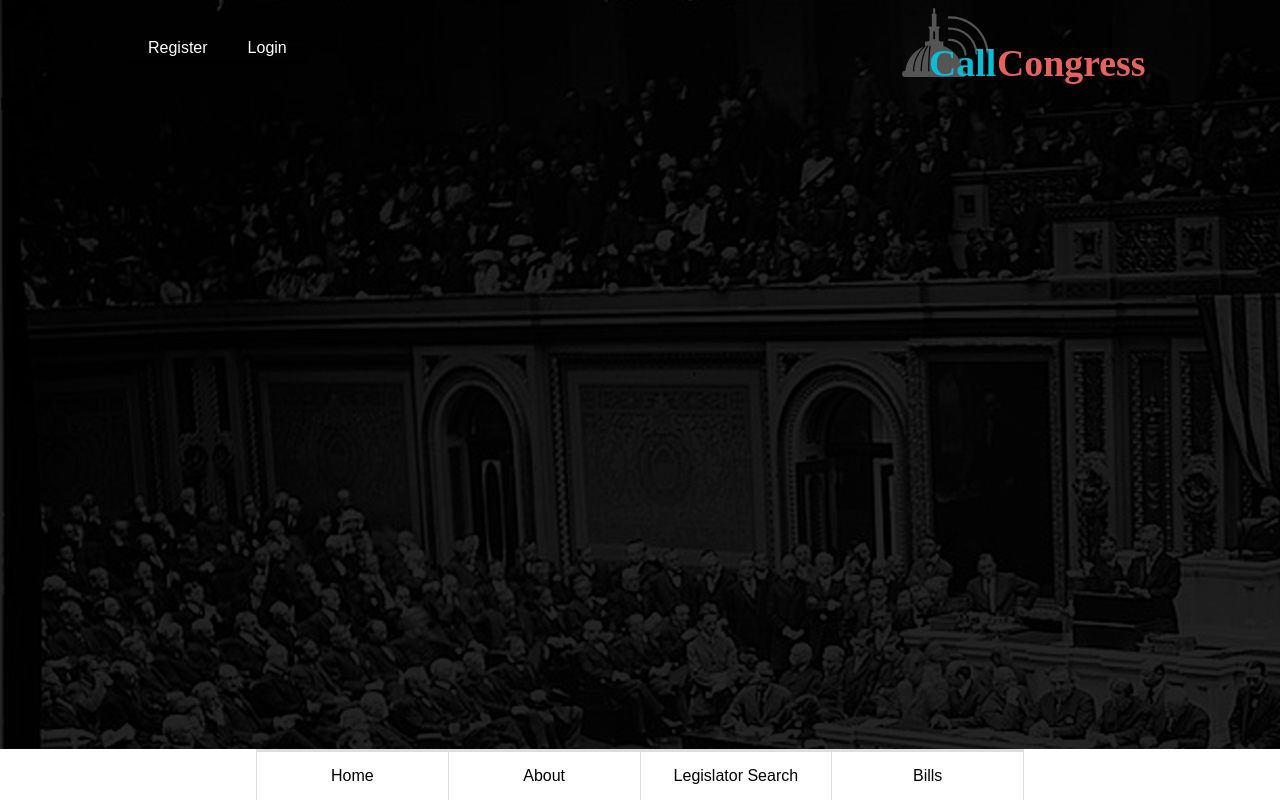
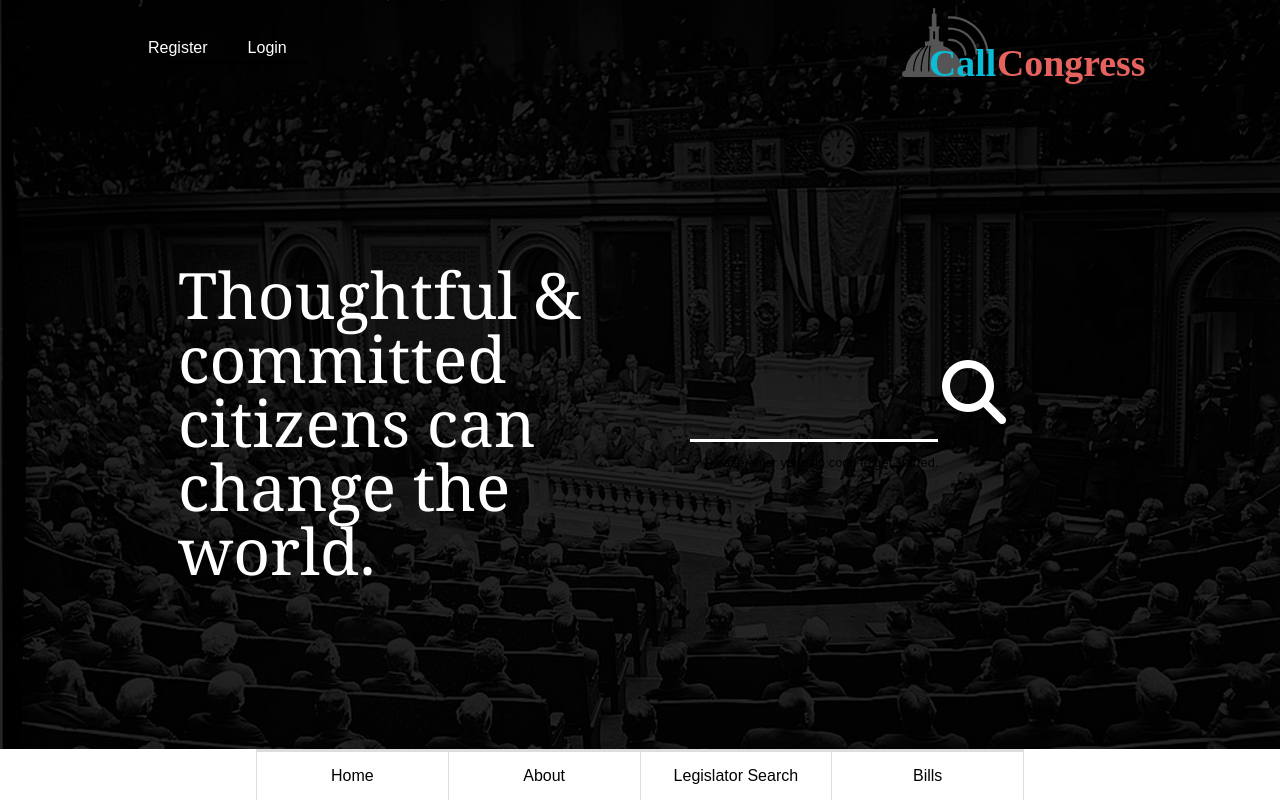
Before and after one commit to jlr7245/call_congress, a React (Create React App) app in the folder client/: page / in a window 1280 px wide. Built offline with nearby package versions, Linux system fonts and the light colour scheme.

Commit message:
styling home & search

```diff
--- a/client/src/App.css
+++ b/client/src/App.css
@@ -1,3 +1,33 @@
+.bl, .D:before {
+  color: #0BBCD6; }
+
+.blbg, .info.D {
+  background-color: #0BBCD6; }
+
+.rd, .R:before {
+  color: #E6625E; }
+
+.rdbg, .info.R {
+  background-color: #E6625E; }
+
+.wht {
+  color: white; }
+
+.whtbg {
+  background-color: white; }
+
+.ltg {
+  color: #ddd; }
+
+.ltgbg {
+  background-color: #ddd; }
+
+.D {
+  border-color: #0BBCD6 !important; }
+
+.R {
+  border-color: #E6625E !important; }
+
 /* the main parent */
 .wrapper {
   display: flex;
@@ -8,7 +38,12 @@
   flex: 1; }
 
 #root {
-  background-image: url("../public/media/dkbg.jpg"); }
+  background-image: url("../public/media/dkbg.jpg");
+  background-size: cover; }
+
+.container {
+  display: flex;
+  justify-content: center; }
 
 nav {
   display: flex;
@@ -38,6 +73,11 @@ footer {
   background-color: white;
   box-sizing: border-box; }
 
+@media screen and (max-width: 1000px) {
+  footer {
+    font-size: 12px;
+    padding: 0; } }
+
 footer .footer-nav {
   display: flex;
   flex-direction: row;
@@ -65,11 +105,217 @@ footer .footer-nav li a:hover {
   background-color: #ddd;
   border-top: 3px solid #0BBCD6; }
 
-.R {
-  border: 1px solid red; }
+.init {
+  display: flex;
+  flex: 1;
+  align-items: center;
+  max-width: 80vw; }
 
-.D {
-  border: 1px solid blue; }
+@media screen and (max-width: 1000px) {
+  .init {
+    flex-direction: column;
+    justify-content: center; } }
 
-.I {
-  border: 1px solid grey; }
+.init .left {
+  display: flex;
+  flex: 1;
+  max-width: 50vw;
+  padding: 50px;
+  box-sizing: border-box; }
+
+.init .left h1 {
+  color: white;
+  font-size: 4em;
+  font-family: "warnock-pro-display", Georgia, "Times New Roman", Times, serif; }
+
+@media screen and (max-width: 1000px) {
+  .init .left {
+    align-items: flex-end; } }
+
+.init .right {
+  display: flex;
+  flex: 1;
+  padding: 50px;
+  box-sizing: border-box; }
+
+@media screen and (max-width: 1000px) {
+  .init .right {
+    align-items: flex-start; } }
+
+@media screen and (max-width: 1000px) {
+  .init .left, .init .right {
+    max-width: 80vw; } }
+
+.right .initialinput input {
+  color: white;
+  font-size: 2em;
+  display: inline-block;
+  padding: 15px;
+  border-bottom: 3px solid white;
+  width: 17vw;
+  text-align: center; }
+
+@media screen and (max-width: 1000px) {
+  .right .initialinput input {
+    width: 60%; } }
+
+.initialinput button i:before {
+  cursor: pointer;
+  color: white;
+  transition: 0.2s all; }
+
+.initialinput button:hover i:before {
+  color: #0BBCD6;
+  transition: 0.2s all; }
+
+.right .initialinput .ziplabel {
+  font-size: 0.8em;
+  margin: 15px; }
+
+.shortlegs {
+  display: flex;
+  flex-direction: row;
+  flex-wrap: wrap;
+  max-width: 1100px;
+  margin-bottom: 100px;
+  max-height: 700px;
+  overflow-y: scroll; }
+
+.shortlegs ul {
+  display: flex;
+  flex-wrap: wrap;
+  flex-direction: row;
+  justify-content: center; }
+
+.shortlegs li {
+  width: 260px;
+  display: flex;
+  flex-direction: column;
+  box-sizing: border-box;
+  padding: 15px;
+  border: 1px solid #eee;
+  margin: 5px; }
+
+.shortlegs .shorthead h3 {
+  font-size: 1.2em;
+  margin-bottom: 5px; }
+
+.shortlegs .shorthead h3 i {
+  margin-right: 10px; }
+
+.shortlegs .shorthead .info {
+  /* decided by party*/
+  color: white;
+  padding: 2px 5px;
+  text-transform: uppercase;
+  font-size: 0.8em; }
+
+.shrtphn {
+  display: flex;
+  align-items: center; }
+
+.contact {
+  margin-top: 10px; }
+
+.shrtphn span {
+  font-size: 1.5em;
+  padding-left: 10px; }
+
+.searchbar input {
+  border-bottom: 3px solid white;
+  padding: 10px;
+  margin: 10px;
+  width: 30vw;
+  font-size: 1.8em;
+  text-align: center; }
+
+.searchbar {
+  text-align: center;
+  margin: 50px 0 20px; }
+
+.search {
+  color: white; }
+
+.leglist {
+  overflow-y: hidden;
+  overflow-x: scroll;
+  display: flex;
+  max-width: 800px;
+  padding: 10px 20px;
+  box-sizing: border-box;
+  background-color: #f2f2f2;
+  margin-bottom: 50px;
+  border: 3px solid #eee; }
+
+@media screen and (max-width: 1000px) {
+  .leglist {
+    width: 80vw; } }
+
+.leglist ul {
+  height: 500px;
+  display: flex;
+  flex-direction: row;
+  align-items: stretch; }
+
+.leglist ul li {
+  display: flex;
+  width: 380px;
+  padding: 15px;
+  box-sizing: border-box;
+  float: left;
+  flex-direction: column;
+  justify-content: flex-start;
+  border: 1px solid #eee;
+  margin: 20px 10px;
+  transition: all 0.25s ease;
+  background-color: white; }
+
+.leglist ul li .leghead {
+  display: flex; }
+
+.leglist img {
+  width: 150px;
+  height: 183px; }
+
+.leglist .headinfo {
+  padding: 1em;
+  display: flex;
+  flex-direction: column; }
+
+.leglist .headinfo h3 {
+  font-size: 22px;
+  font-style: oblique;
+  margin: 5px 0; }
+
+.leglist .represents {
+  color: white;
+  background-color: black;
+  padding: 0 0.8em; }
+
+.currentterm {
+  margin: 5px 0;
+  font-size: 0.8em; }
+
+.legbody {
+  padding: 1.2em;
+  display: flex;
+  flex-direction: column; }
+
+.legadd, .legphn, .legsoc {
+  display: flex;
+  flex-direction: row;
+  align-items: center; }
+
+.legphn h3 {
+  padding-left: 0.8em;
+  font-size: 1.5em; }
+
+.legadd p {
+  padding-left: 0.8em; }
+
+.legsoc {
+  display: flex;
+  justify-content: space-between; }
+
+.legbody > * {
+  padding: 0.8em 0; }
--- a/client/src/App.scss
+++ b/client/src/App.scss
@@ -3,6 +3,19 @@
 $red: #E6625E;
 $blue: #0BBCD6;
 $ltg: #eee;
+$wnp: 'warnock-pro-display', Georgia, 'Times New Roman', Times, serif;
+
+.bl, .D:before {color: #0BBCD6;}
+  .blbg, .info.D {background-color: #0BBCD6}
+.rd, .R:before {color: #E6625E;}
+  .rdbg, .info.R {background-color: #E6625E;}
+.wht {color: white;}
+  .whtbg {background-color: white;}
+.ltg {color: #ddd;}
+  .ltgbg {background-color: #ddd;}
+
+.D {border-color: #0BBCD6 !important;}
+.R {border-color: #E6625E !important;}
 
 
 //==== mixins
@@ -51,7 +64,13 @@ $ltg: #eee;
 }
 
 #root {
-    background-image: url('../public/media/dkbg.jpg');
+  background-image: url('../public/media/dkbg.jpg');
+  background-size:cover;
+}
+
+.container {
+  display: flex;
+  justify-content:center;
 }
 
 nav {
@@ -88,6 +107,10 @@ footer {
   padding: 0 20vw;
   @include backgroundset(white);
   box-sizing: border-box;
+  @media screen and (max-width: 1000px) {
+    font-size: 12px;
+    padding: 0;
+  }
   .footer-nav {
     display: flex;
     flex-direction: row;
@@ -119,14 +142,247 @@ footer {
 }
 
 
-.R {
-  border: 1px solid red;
+//=========== HOME
+
+.init {
+  display: flex;
+  flex: 1;
+  align-items: center;
+  max-width: 80vw;
+  @media screen and (max-width: 1000px) {
+    flex-direction: column;
+    justify-content:center;
+  }
+  .left {
+    display: flex;
+    flex:1;
+    max-width: 50vw;
+    padding: 50px;
+    box-sizing: border-box;
+    h1 {
+      @include colorset(white);
+      font-size: 4em;
+      font-family: $wnp;
+    }
+    @media screen and (max-width: 1000px) {
+      align-items: flex-end;
+    }
+  }
+  .right {
+    display: flex;
+    flex:1;
+    padding: 50px;
+    box-sizing: border-box;
+    @media screen and (max-width: 1000px) {
+      align-items: flex-start;
+    }
+  }
+
+  @media screen and (max-width: 1000px) {
+    .left, .right {
+      max-width: 80vw;
+    }
+  }
+
 }
 
-.D {
-  border: 1px solid blue;
+
+.right .initialinput input {
+  color: white;
+  font-size: 2em;
+  display: inline-block;
+  padding: 15px;
+  border-bottom: 3px solid white;
+  width: 17vw;
+  text-align: center;
+}
+@media screen and (max-width: 1000px) {
+  .right .initialinput input {
+    width: 60%;
+  }
 }
 
-.I {
-  border: 1px solid grey;
+.initialinput button i:before {
+cursor: pointer;
+color: white;
+transition: 0.2s all;
 }
+
+.initialinput button:hover i:before {
+color: #0BBCD6;
+transition: 0.2s all;
+}
+
+.right .initialinput .ziplabel {
+font-size: 0.8em;
+margin: 15px;
+}
+
+
+
+//============== SEARCH
+
+.shortlegs {
+  display: flex;
+  flex-direction: row;
+  flex-wrap:wrap;
+  max-width:1100px;
+  margin-bottom: 100px;
+  max-height: 700px;
+  overflow-y:scroll;
+}
+.shortlegs ul {
+  display: flex;
+  flex-wrap:wrap;
+  flex-direction:row;
+  justify-content: center;
+}
+.shortlegs li {
+  width: 260px;
+  display: flex;
+  flex-direction:column;
+  box-sizing:border-box;
+  padding: 15px;
+  border: 1px solid #eee;
+  margin: 5px;
+}
+.shortlegs .shorthead h3 {
+  font-size: 1.2em;
+  margin-bottom: 5px;
+}
+
+.shortlegs .shorthead h3 i {
+  margin-right: 10px;
+}
+
+.shortlegs .shorthead .info { /* decided by party*/
+  color: white;
+  padding: 2px 5px;
+  text-transform:uppercase;
+  font-size:0.8em;
+}
+
+.shrtphn {
+  display:flex;
+  align-items:center;
+}
+.contact {
+  margin-top: 10px;;
+}
+.shrtphn span {
+  font-size: 1.5em;
+  padding-left: 10px;
+}
+
+.searchbar input {
+  border-bottom: 3px solid white;
+  padding: 10px;
+  margin: 10px;
+  width: 30vw;
+  font-size: 1.8em;
+  text-align:center;
+}
+.searchbar {
+  text-align:center;
+  margin: 50px 0 20px;
+}
+
+.search {
+  color: white;
+}
+
+//======= DASH LEGISLATORS
+
+.leglist {
+  overflow-y: hidden;
+  overflow-x: scroll;
+  display: flex;
+  max-width:800px;
+  padding: 10px 20px;
+  box-sizing: border-box;
+  background-color:#f2f2f2;
+  margin-bottom: 50px;
+  border: 3px solid #eee;
+}
+@media screen and (max-width: 1000px) {
+  .leglist {
+    width: 80vw;
+  }
+}
+
+.leglist ul {
+  height: 500px;
+  display: flex;
+  flex-direction: row;
+  align-items: stretch;
+
+}
+
+.leglist ul li {
+  display: flex;
+  width: 380px;
+  padding: 15px;
+  box-sizing: border-box;
+  float: left;
+  flex-direction: column;
+  justify-content: flex-start;
+  border: 1px solid #eee;
+  margin: 20px 10px;
+  transition: all 0.25s ease;
+  background-color: white;
+}
+
+.leglist ul li .leghead {
+  display: flex;
+}
+
+.leglist img {
+  width: 150px;
+  height: 183px;
+}
+.leglist .headinfo {
+  padding: 1em;
+  display: flex;
+  flex-direction: column;
+}
+
+.leglist .headinfo h3 {
+  font-size: 22px;
+  font-style: oblique;
+  margin: 5px 0
+}
+
+.leglist .represents {
+  color: white;
+  background-color: black;
+  padding: 0 0.8em;
+}
+
+.currentterm {
+  margin: 5px 0;
+  font-size: 0.8em;
+}
+
+.legbody {
+  padding: 1.2em;
+  display:flex;
+  flex-direction:column;
+}
+.legadd, .legphn, .legsoc {
+  display:flex;
+  flex-direction:row;
+  align-items:center;
+}
+.legphn h3 {
+  padding-left: 0.8em; font-size: 1.5em;
+}
+.legadd p {
+  padding-left:0.8em;
+}
+.legsoc {
+  display:flex;
+  justify-content:space-between;
+}
+.legbody > * {
+  padding: 0.8em 0;
+}
--- a/client/src/pages/Home.jsx
+++ b/client/src/pages/Home.jsx
@@ -1,21 +1,38 @@
 import React from 'react';
 
 class Home extends React.Component {
-    constructor(props) {
-        super(props);
+  constructor() {
+    super();
+    this.inspirationalQuotes=[
+    'Decisions are made by those who show up.',
+    'The voice of the people cannot be silenced.',
+    'We must do better and we will do better.',
+    'There is work to be done.',
+    'Thoughtful & committed citizens can change the world.'
+    ]
     this.state = {
-
+      currentQuote: ''
     };
+    this.componentDidMount = this.componentDidMount.bind(this);
   }
 
+  componentDidMount() {
+    this.setState({ currentQuote: this.inspirationalQuotes[Math.floor(Math.random() * this.inspirationalQuotes.length)] });
+  }
 
 
   render() {
     return (
-      <div>
-        <h3>
-          Hello, friend!!
-        </h3>
+      <div className='init'>
+        <div className='left'>
+          <h1>{this.state.currentQuote}</h1>
+        </div>
+        <div className='right'>
+          <form className='initialinput' /*onSubmit={(e) => this.props.getInput(e)}*/>
+            <input name='zip' type='number' required /> <button type='submit'><i className='fa fa-search fa-4x'></i></button>
+            <p className='ziplabel'>Please enter your zip code to get started.</p>
+          </form>
+        </div>
       </div>
     )
   }
```
Lines whose indentation alone changed are shown as unchanged.
